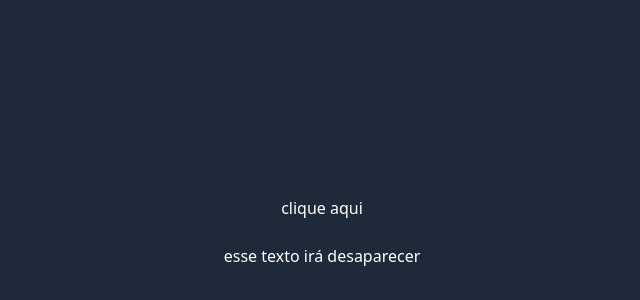
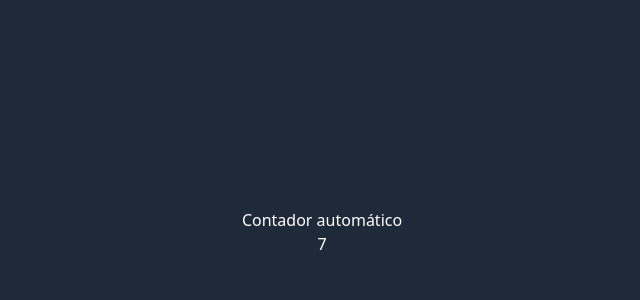
Before and after one commit to MarcosJianoto/30-dias-de-projetos-react, a React (Vite) app in the folder cronometro-tailwind/: page / in a window 1280 px wide. Shown: the part 168-468 px from the top of the page, without its empty margins (318-958 px from the left). Built offline with nearby package versions, Linux system fonts and the light colour scheme.

Commit message:
cronometro count 1 to

```diff
--- a/cronometro-tailwind/src/App.jsx
+++ b/cronometro-tailwind/src/App.jsx
@@ -1,18 +1,23 @@
 
-import React, { useState } from 'react';
+import React, { useEffect, useState } from 'react';
 
 function App() {
 
-  const [showText, setShowText] = useState(true);
+  const [count, setCount] = useState(0);
+
+
+  useEffect(() => {
+    const interval = setInterval(() => {
+      setCount(prev => prev + 1)
+    }, 1000)
+    return () => clearInterval(interval);
+  }, [])
 
 
   return (
     <div className='flex flex-col items-center justify-center h-screen bg-gray-800 text-white'>
-
-      <button className='flex hover:bg-white hover:text-black rounded-lg px-5 hover:cursor-pointer' onClick={() => setShowText(showText === true ? setShowText(false) : true)}>clique aqui</button>
-      <br />
-      {showText && <div className='flex'>esse texto irá desaparecer</div>}
-
+      <div>Contador automático</div>
+      <h1>{count}</h1>
 
     </div >
   )
```
